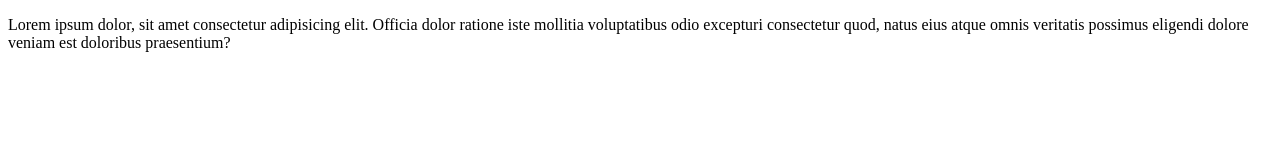
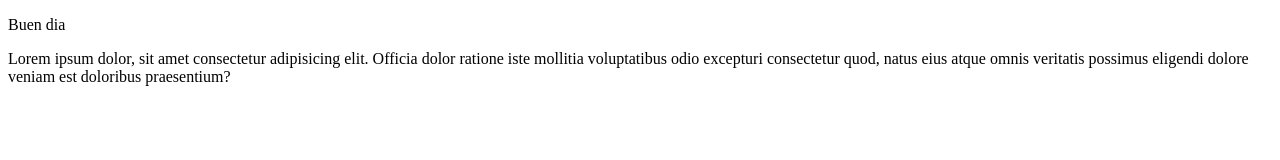
Before and after one commit to OswaldoH31/proyectoDemoCursoPreword, a plain HTML site: page index.html in a window 1280 px wide. Drawn offline with Linux system fonts and the light colour scheme.

Commit message:
Cambios agregamos saludo

```diff
--- a/index.html
+++ b/index.html
@@ -7,6 +7,7 @@
     <title>Hola mundo</title>
 </head>
 <body>
+    <p>Buen dia</p>
     <p>Lorem ipsum dolor, sit amet consectetur adipisicing elit. Officia dolor ratione iste mollitia voluptatibus odio excepturi consectetur quod, natus eius atque omnis veritatis possimus eligendi dolore veniam est doloribus praesentium?</p>
 
 </body>
```
